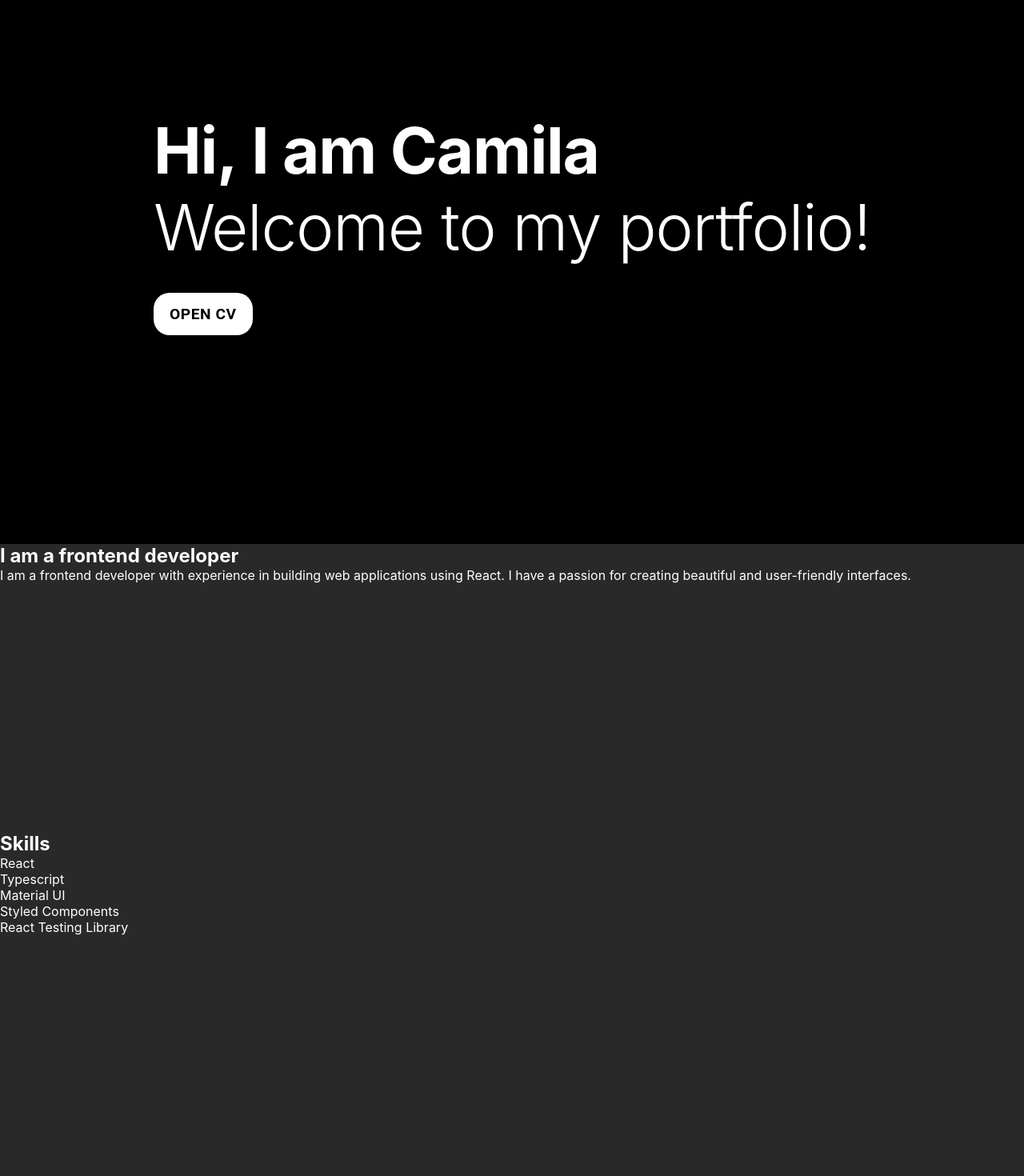
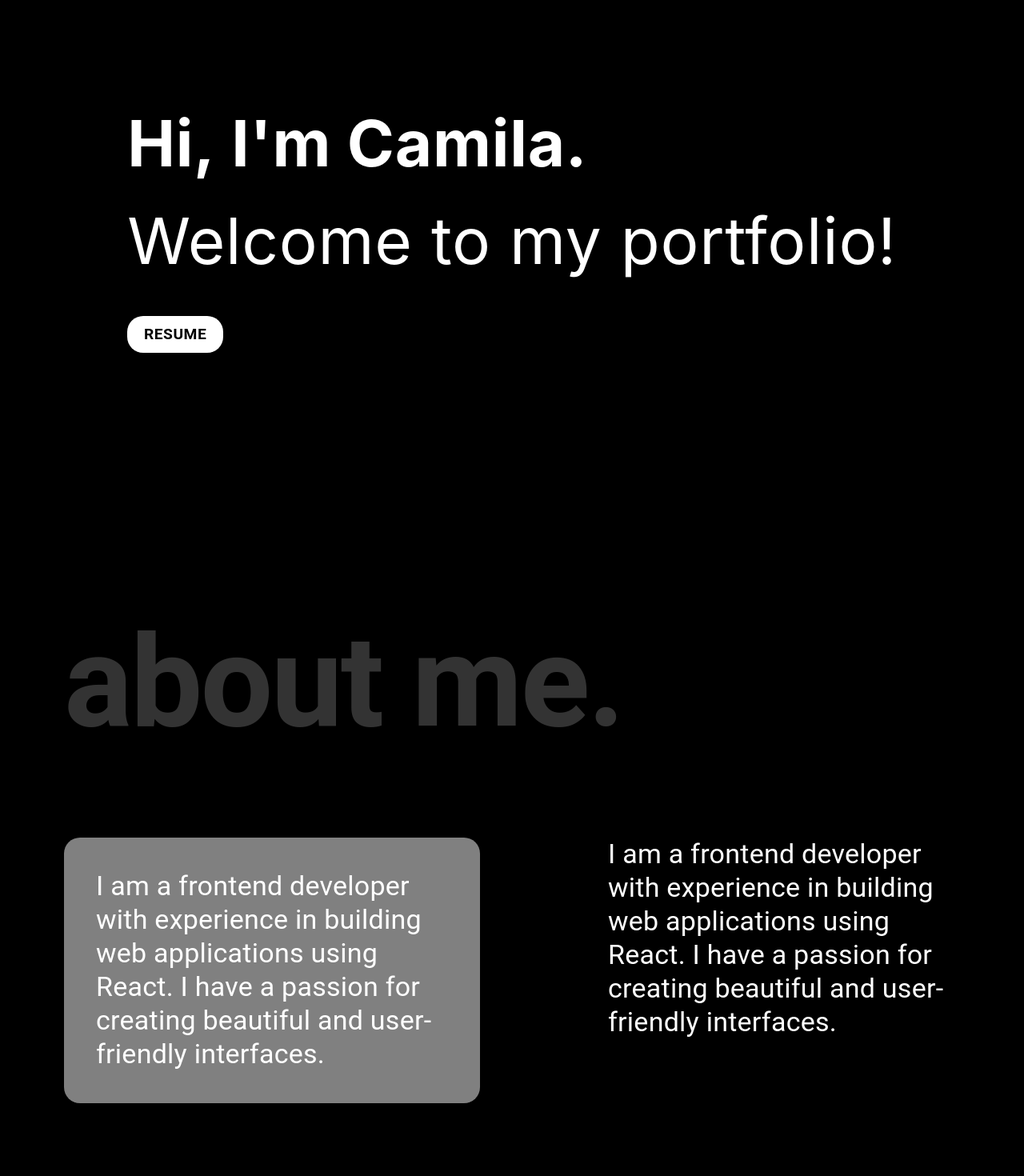
Before and after one commit to cbalsemao/cv-project, a React (Vite) app: page / in a window 1280 px wide. Shown: the part 120-1590 px from the top of the page at 80% size. Built offline with nearby package versions, Linux system fonts and the light colour scheme.

Commit message:
chore: About me refactor

```diff
--- a/src/pages/landing-page/land-page.style.css
+++ b/src/pages/landing-page/land-page.style.css
@@ -9,7 +9,7 @@ body,
 }
 
 :root {
-  --backgroundColor: #292929;
+  /* --backgroundColor: #292929; */
   --primaryTextColor: #e6e6e6;
 }
 
--- a/src/pages/landing-page/sections/AboutMeSection.tsx
+++ b/src/pages/landing-page/sections/AboutMeSection.tsx
@@ -1,36 +1,61 @@
+import { Box, Typography } from '@mui/material';
 import Grid from '@mui/material/Grid2';
 
 const AboutMeSection = () => {
   return (
+    <>
       <Grid
         container
         sx={{
-        flexDirection: 'row',
-        display: 'flex',
-        width: '100%',
           height: '100vh',
           color: 'white',
+          backgroundColor: 'black',
         }}
       >
-      <Grid>
-        <h1>I am a frontend developer</h1>
-        <p>
-          I am a frontend developer with experience in building web applications
-          using React. I have a passion for creating beautiful and user-friendly
-          interfaces.
-        </p>
+        <Grid size={12} sx={{ padding: 10 }}>
+          <Typography
+            variant={'h1'}
+            sx={{
+              fontWeight: 'bold',
+              color: '#333',
+              fontSize: {
+                xs: '2rem',
+                sm: '3rem',
+                md: '4rem',
+                lg: '10rem',
+              },
+            }}
+          >
+            about me.
+          </Typography>
         </Grid>
-      <Grid>
-        <h2>Skills</h2>
-        <ul>
-          <li>React</li>
-          <li>Typescript</li>
-          <li>Material UI</li>
-          <li>Styled Components</li>
-          <li>React Testing Library</li>
-        </ul>
+        <Grid
+          size={12}
+          sx={{ display: 'flex', gap: 20, padding: 10, paddingTop: 0 }}
+          justifyContent={'start'}
+          alignItems={'start'}
+        >
+          <Box
+            sx={{
+              backgroundColor: 'gray',
+              padding: 5,
+              borderRadius: '20px',
+            }}
+          >
+            <Typography variant={'h4'}>
+              I am a frontend developer with experience in building web
+              applications using React. I have a passion for creating beautiful
+              and user-friendly interfaces.
+            </Typography>
+          </Box>
+          <Typography variant={'h4'}>
+            I am a frontend developer with experience in building web
+            applications using React. I have a passion for creating beautiful
+            and user-friendly interfaces.
+          </Typography>
         </Grid>
       </Grid>
+    </>
   );
 };
 
--- a/src/pages/landing-page/sections/IntroSection.tsx
+++ b/src/pages/landing-page/sections/IntroSection.tsx
@@ -1,47 +1,40 @@
-import { Button, Typography } from '@mui/material';
+import { Box, Button, styled, Typography } from '@mui/material';
 import Grid from '@mui/material/Grid2';
-import { ReactNode, RefObject, useLayoutEffect, useRef } from 'react';
+import { useLayoutEffect, useRef, useState } from 'react';
 import { gsap } from 'gsap';
 import { useNavigate } from 'react-router-dom';
+import { TextSplitter } from '../../../utils/utils';
 
 const ButtonOpenCV = () => {
   const navigate = useNavigate();
+  const [hover, setHover] = useState(false);
 
   return (
     <Button
       variant="contained"
       onClick={() => navigate('/cv')}
+      onMouseEnter={() => setHover(true)}
+      onMouseLeave={() => setHover(false)}
       sx={{
         mt: 4,
         backgroundColor: 'white',
         fontWeight: 'bold',
         color: 'black',
+        fontSize: '1.2rem',
+        borderRadius: '20px',
+        boxShadow: '0 4px 8px rgba(0, 0, 0, 0.2)',
+        width: '120px',
         '&:hover': {
           backgroundColor: 'gray',
         },
-        fontSize: '1.2rem',
-        padding: '10px 20px',
-        borderRadius: '20px',
-        boxShadow: '0 4px 8px rgba(0, 0, 0, 0.2)',
       }}
     >
-      Open CV
+      {hover ? 'open' : 'resume'}
     </Button>
   );
 };
 
-const IntroTextContainer = ({
-  children,
-  sectionRef,
-}: {
-  children: ReactNode;
-  sectionRef: RefObject<HTMLDivElement>;
-}) => {
-  return (
-    <Grid
-      container
-      ref={sectionRef}
-      sx={{
+const IntroTextContainer = styled(Grid)({
   backgroundColor: 'black',
   justifyContent: 'center',
   alignItems: 'center',
@@ -49,12 +42,40 @@ const IntroTextContainer = ({
   color: 'white',
   height: '100vh',
   width: '100%',
-      }}
-    >
-      {children}
-    </Grid>
-  );
-};
+});
+
+const IntroNameTextTypography = styled(Typography)(({ theme }) => ({
+  fontWeight: 'bold',
+  fontSize: theme.breakpoints.values.xs ? '2rem' : 'inherit',
+  [theme.breakpoints.up('xs')]: {
+    fontSize: '2rem',
+  },
+  [theme.breakpoints.up('sm')]: {
+    fontSize: '3rem',
+  },
+  [theme.breakpoints.up('md')]: {
+    fontSize: '4rem',
+  },
+  [theme.breakpoints.up('lg')]: {
+    fontSize: '5rem',
+  },
+}));
+
+const IntroGreetingTextTypography = styled(Typography)(({ theme }) => ({
+  fontSize: theme.breakpoints.values.xs ? '2rem' : 'inherit',
+  [theme.breakpoints.up('xs')]: {
+    fontSize: '2rem',
+  },
+  [theme.breakpoints.up('sm')]: {
+    fontSize: '3rem',
+  },
+  [theme.breakpoints.up('md')]: {
+    fontSize: '4rem',
+  },
+  [theme.breakpoints.up('lg')]: {
+    fontSize: '5rem',
+  },
+}));
 
 const IntroSection = () => {
   const textRef = useRef<HTMLDivElement>(null);
@@ -66,7 +87,9 @@ const IntroSection = () => {
         const [entry] = entries;
         if (entry.isIntersecting && textRef.current) {
           // Trigger animation when the section is in view
-          const letters = textRef.current.querySelectorAll('.char');
+          const letters = textRef.current.querySelectorAll(
+            '.section__title__char'
+          );
           gsap.fromTo(
             letters,
             {
@@ -82,7 +105,7 @@ const IntroSection = () => {
           );
         }
       },
-      { threshold: 0.5 } // Animation starts when 50% of the section is visible
+      { threshold: 1 } // Animation starts when 50% of the section is visible
     );
 
     if (sectionRef.current) {
@@ -97,45 +120,16 @@ const IntroSection = () => {
   }, []);
 
   return (
-    <IntroTextContainer sectionRef={sectionRef}>
-      <div ref={textRef}>
-        <Typography
-          variant="h1"
-          sx={{
-            fontWeight: 'bold',
-            fontSize: {
-              xs: '2rem',
-              sm: '3rem',
-              md: '4rem',
-              lg: '5rem',
-            },
-          }}
-        >
-          {'Hi, I am Camila'.split('').map((char, index) => (
-            <span key={index} className="char">
-              {char === ' ' ? '\u00A0' : char}
-            </span>
-          ))}
-        </Typography>
-        <Typography
-          variant="h1"
-          sx={{
-            fontSize: {
-              xs: '2rem',
-              sm: '3rem',
-              md: '4rem',
-              lg: '5rem',
-            },
-          }}
-        >
-          {'Welcome to my portfolio!'.split('').map((char, index) => (
-            <span key={index} className="char">
-              {char === ' ' ? '\u00A0' : char}
-            </span>
-          ))}
-        </Typography>
+    <IntroTextContainer ref={sectionRef} container>
+      <Box ref={textRef}>
+        <IntroNameTextTypography>
+          <TextSplitter text="Hi, I'm Camila." />
+        </IntroNameTextTypography>
+        <IntroGreetingTextTypography>
+          <TextSplitter text="Welcome to my portfolio!" />
+        </IntroGreetingTextTypography>
         <ButtonOpenCV />
-      </div>
+      </Box>
     </IntroTextContainer>
   );
 };
--- a/src/utils/utils.ts
+++ /dev/null
@@ -1,5 +0,0 @@
-export enum LANGUAGE_INDEX {
-  SPANISH = 0,
-  ENGLISH = 1,
-  ITALIAN = 2,
-}
--- /dev/null
+++ b/src/utils/utils.tsx
@@ -0,0 +1,17 @@
+export enum LANGUAGE_INDEX {
+  SPANISH = 0,
+  ENGLISH = 1,
+  ITALIAN = 2,
+}
+
+export const TextSplitter = ({ text }: { text: string }) => {
+  return (
+    <>
+      {text.split('').map((char, index) => (
+        <span key={index} className="section__title__char">
+          {char === ' ' ? '\u00A0' : char}
+        </span>
+      ))}
+    </>
+  );
+};
```
Lines whose indentation alone changed are shown as unchanged.
